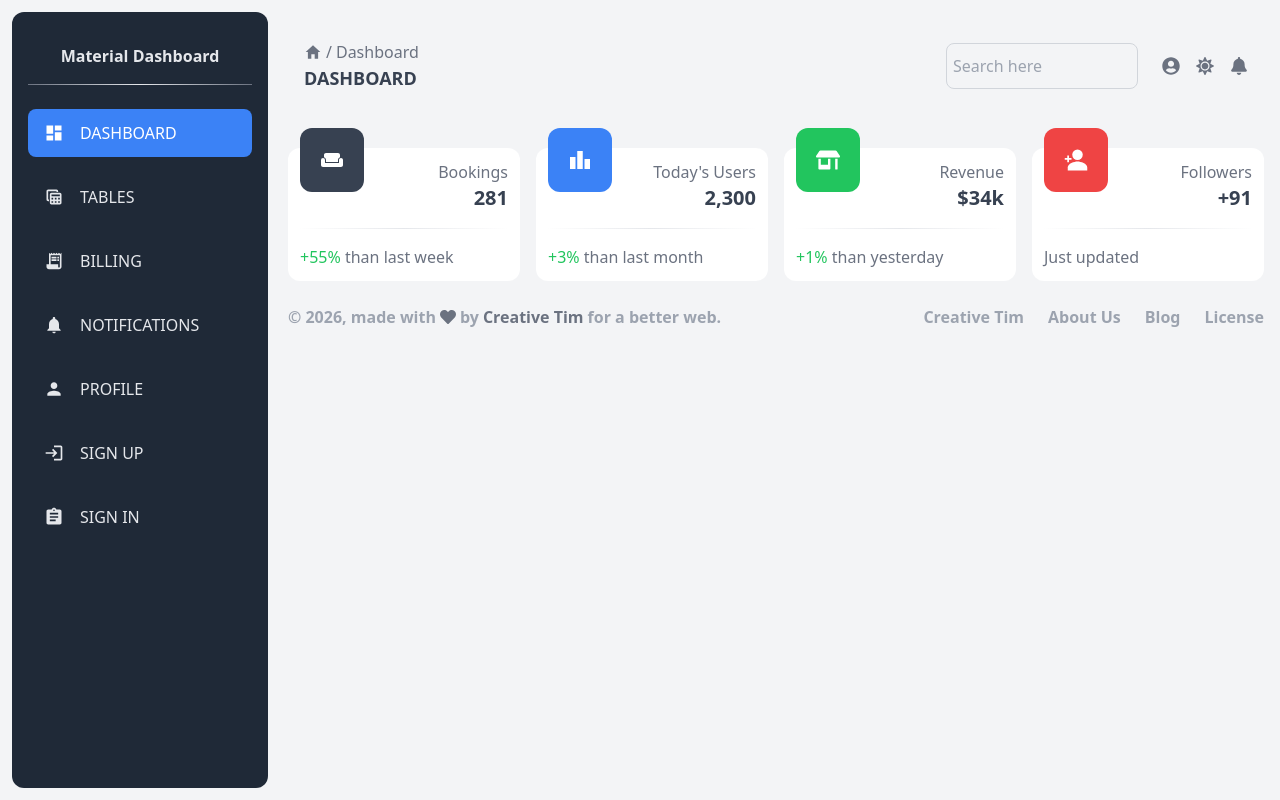
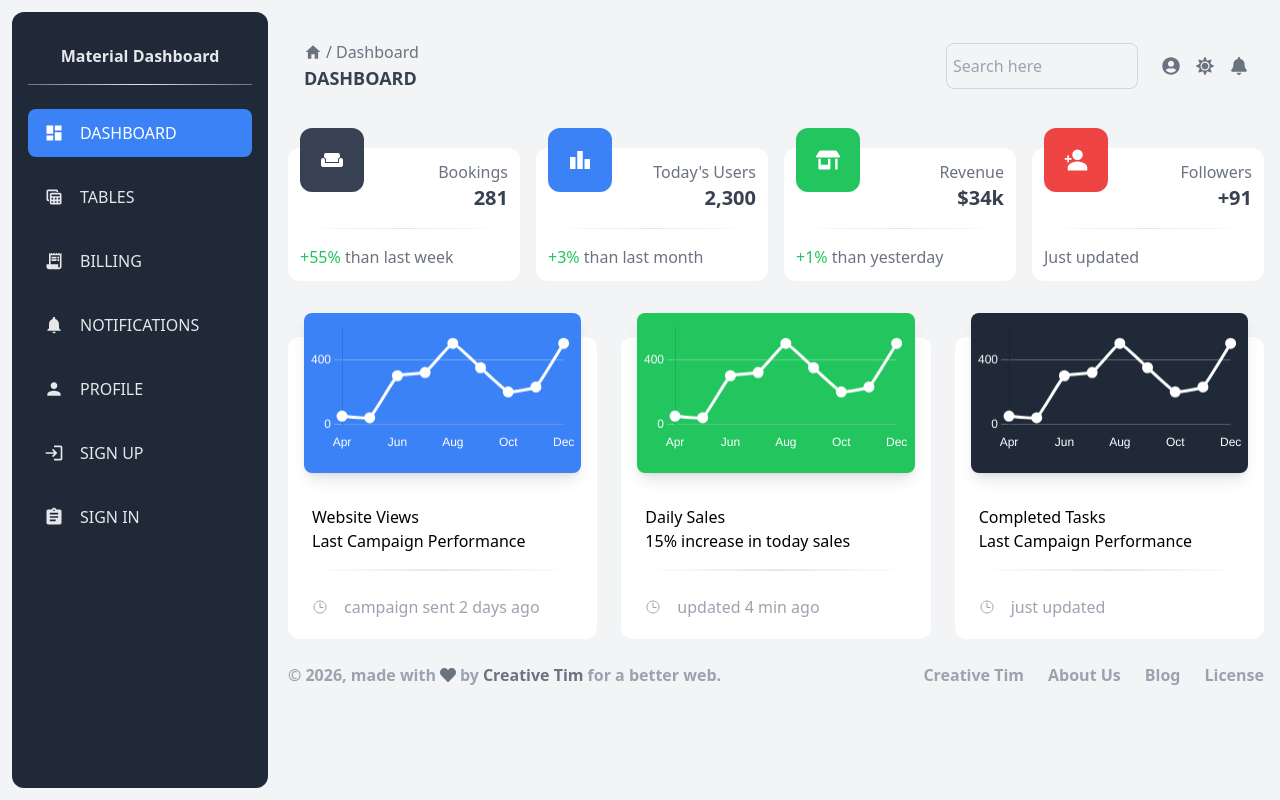
Before and after one commit to mahmoudYousf2005/Dashboard, a React (Vite) app: page /dashboard in a window 1280 px wide. Built offline with nearby package versions, Linux system fonts and the light colour scheme.

Commit message:
feat: add ChartsSection and LineChartData and updated chartsData

```diff
--- a/src/layout/dashboard/DashboardPage.jsx
+++ b/src/layout/dashboard/DashboardPage.jsx
@@ -1,8 +1,10 @@
 import StatsCards from "./component/StatsCards"
+import ChartsSection from "./component/ChartsSection"
 const DashboardPage = () => {
   return (
     <div>
       <StatsCards/>
+      <ChartsSection/>
     </div>
   )
 }
--- /dev/null
+++ b/src/layout/dashboard/component/ChartsSection.jsx
@@ -0,0 +1,32 @@
+import { IoTimeOutline } from "react-icons/io5";
+import Line from "./LineChartData";
+import { charts } from "../data/chartsData";
+
+const ChartsSection = () => (
+  <div className="mt-14 grid grid-cols-1 md:grid-cols-3 gap-6">
+    {charts.map((chart)=>(
+        <div key={chart.id} className="bg-white p-4 rounded-xl mt-8 md:mt-0">
+            <div className={`${chart.color} -mt-10 rounded-lg shadow-lg h-40 p-1`}>
+                <Line />
+            </div>
+
+            <div className="mt-8 px-2">
+
+               <div className="border-b-2 pb-4 [border-image:linear-gradient(to_right,theme(colors.white),theme(colors.gray.200),theme(colors.white))_1]">
+                    <h2>{chart.title}</h2>
+                    <h3>{chart.description}</h3>
+                </div>
+
+               <div className="flex gap-4 items-center mt-6 text-gray-400 mb-1">
+                    <IoTimeOutline />
+                    <h3>{chart.footer}</h3>
+                </div>
+
+            </div>
+
+        </div>
+    ))}
+  </div>
+);
+
+export default ChartsSection;
--- /dev/null
+++ b/src/layout/dashboard/component/LineChartData.jsx
@@ -0,0 +1,75 @@
+import { Line } from "react-chartjs-2"
+import { Chart as ChartJS,
+    CategoryScale,
+    LinearScale,
+    PointElement,
+    LineElement,
+    Title,
+    Tooltip,
+    Legend
+ } from "chart.js"
+import {LineChartData} from "../data/chartsData"
+
+ ChartJS.register(
+    CategoryScale,
+    LinearScale,
+    PointElement,
+    LineElement,
+    Title,
+    Tooltip,
+    Legend
+ )
+const LineGraph = () => {
+
+   const options = {
+  responsive: true,
+  plugins: {
+    legend: {
+      display: false
+    }
+  },
+  scales: {
+    x: {
+      ticks: {
+        color: "white",
+      autoSkip: true,
+      maxTicksLimit: 5,
+        callback: function(value, index) {
+        return index % 2 === 0 ? this.getLabelForValue(value) : '';
+      },
+
+      },
+      grid: {
+        display: false
+      }
+    },
+    y: {
+      min: 0,
+      max: 600,
+      ticks: {
+        stepSize: 400,
+        color: "white",
+        callback: function(value){
+        return value === 600 ? "": value
+      }
+      },
+      grid: {
+       color: function(ctx) {
+        if (ctx.tick.value === 0 || ctx.tick.value === 400) {
+          return "rgba(255,255,255,0.3)";
+        }
+        return "transparent";
+      }
+     },
+
+    }
+  }
+};
+  return (
+    <div>
+      <Line options={options} data={LineChartData} />
+    </div>
+  )
+}
+
+export default LineGraph
--- a/src/layout/dashboard/data/chartsData.js
+++ b/src/layout/dashboard/data/chartsData.js
@@ -1,6 +1,32 @@
 
-export const chart = [
-    {id:1 , color:"bg-blue-500" , title:"Website Views" , description: "Last Campaign Performance" , Footer:"campaign sent 2 days ago"},
-    {id:2 , color:"bg-green-500" , title:"Daily Sales" , description: "15% increase in today sales" , Footer:"updated 4 min ago"},
-    {id:3 , color:"bg-gray-800" , title:"Completed Tasks" , description: "Last Campaign Performance" , Footer:"just updated"},
+export const charts = [
+    {id:1 , color:"bg-blue-500" , title:"Website Views" , description: "Last Campaign Performance" , footer:"campaign sent 2 days ago"},
+    {id:2 , color:"bg-green-500" , title:"Daily Sales" , description: "15% increase in today sales" , footer:"updated 4 min ago"},
+    {id:3 , color:"bg-gray-800" , title:"Completed Tasks" , description: "Last Campaign Performance" , footer:"just updated"},
 ]
+
+export const LineChartData = {
+    labels:[
+        "Apr",
+        "May",
+        "Jun",
+        "Jul",
+        "Aug",
+        "Sep",
+        "Oct",
+        "Nov",
+        "Dec",
+    ],
+    datasets:[
+        {
+            data: [50, 40, 300,320,500,350, 200,230, 500],
+            borderColor: "white",
+            backgroundColor: "transparent",
+            tension: 0.1,
+            pointBackgroundColor: "white",
+            pointBorderColor: "white",
+            pointRadius: 4,
+            borderWidth: 3
+        },
+    ],
+};
```
